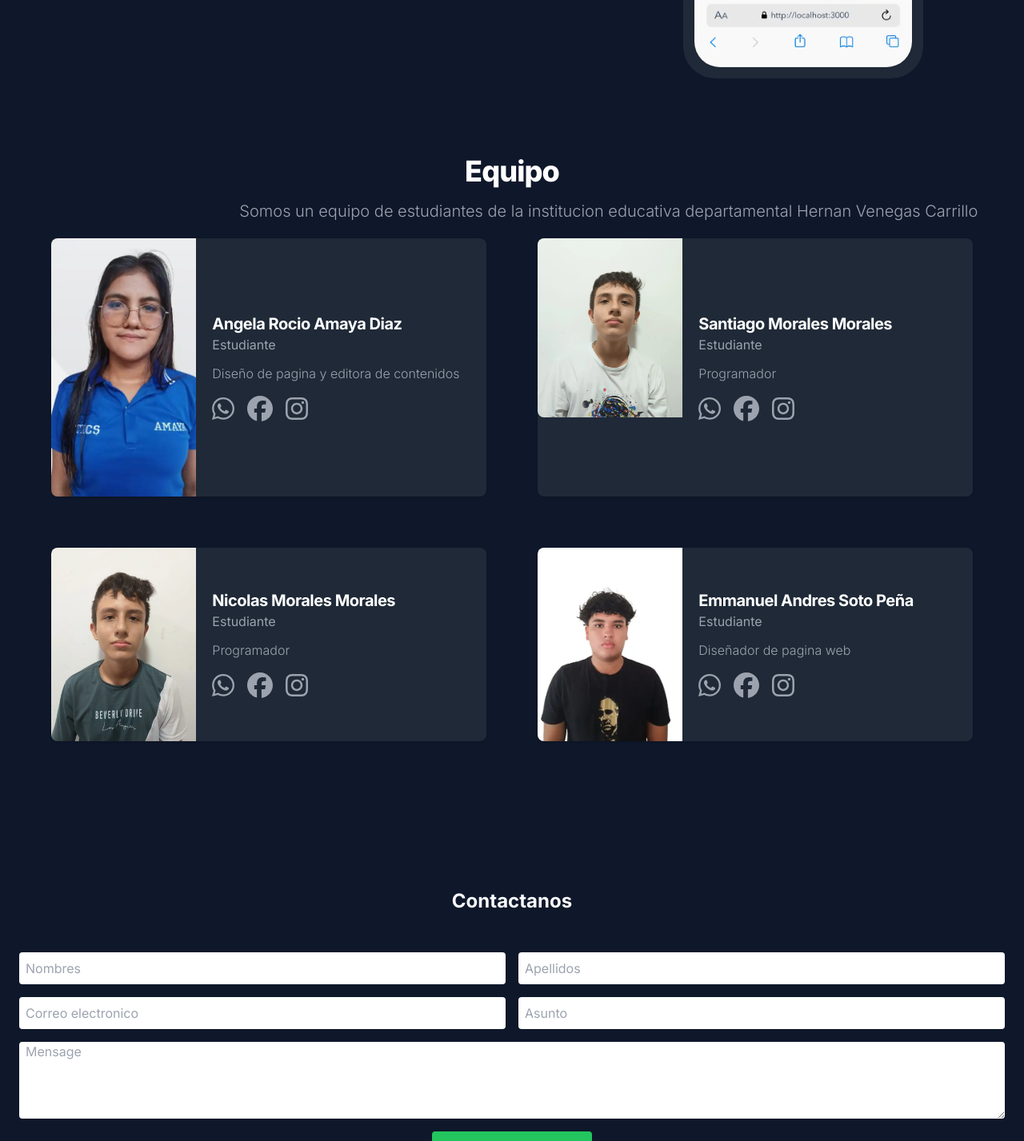
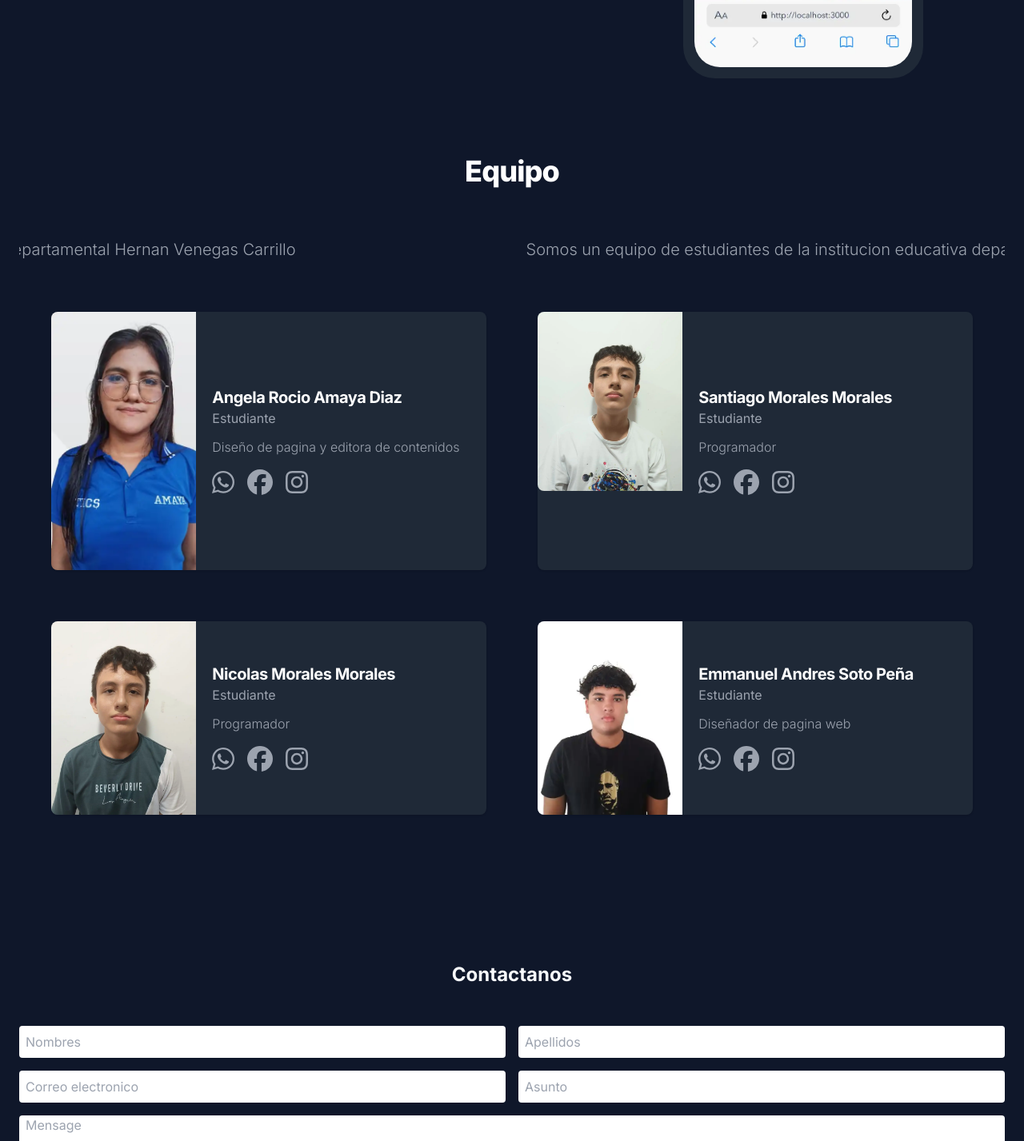
Before and after one commit to edwar/fitoai, a Next.js app: page / in a window 1280 px wide. Shown: the part 582-2009 px from the top of the page at 80% size. Built offline with nearby package versions, Linux system fonts and the light colour scheme.

Commit message:
Slider 2.0

```diff
--- a/package.json
+++ b/package.json
@@ -14,6 +14,7 @@
     "@fortawesome/free-solid-svg-icons": "^6.6.0",
     "@fortawesome/react-fontawesome": "^0.2.2",
     "@types/photoswipe": "^4.1.6",
+    "@types/react-fontawesome": "^1.6.8",
     "ai": "^2.2.35",
     "cloudinary": "^2.1.0",
     "next": "14.2.3",
--- a/src/app/Components/Team.tsx
+++ b/src/app/Components/Team.tsx
@@ -8,7 +8,16 @@ const Team = () => {
         <div className='wrapper py-8 px-4 lg:py-16 lg:px-6'>
             <div className='mx-auto max-w-screen-sm text-center mb-8 lg:mb-16'>
                 <h2 className='mb-4 text-4xl tracking-tight font-extrabold text-white'>Equipo</h2>
-                <p className='font-light lg:mb-16 sm:text-xl text-gray-400 absolute animate-slideRight'>Somos un equipo de estudiantes de la institucion educativa departamental Hernan Venegas Carrillo</p>
+            </div>
+            <div className="flex overflow-hidden space-x-72 group">
+              <div className="flex space-x-72 animate-loop-scroll">
+                <p className='font-light lg:mb-16 sm:text-xl text-gray-400 text-nowrap max-w-none'>Somos un equipo de estudiantes de la institucion educativa departamental Hernan Venegas Carrillo</p>
+                <p className='font-light lg:mb-16 sm:text-xl text-gray-400 text-nowrap max-w-none'>Somos un equipo de estudiantes de la institucion educativa departamental Hernan Venegas Carrillo</p>
+              </div>
+              <div className="flex space-x-72 animate-loop-scroll" aria-hidden="true">
+                <p className='font-light lg:mb-16 sm:text-xl text-gray-400 text-nowrap max-w-none'>Somos un equipo de estudiantes de la institucion educativa departamental Hernan Venegas Carrillo</p>
+                <p className='font-light lg:mb-16 sm:text-xl text-gray-400 text-nowrap max-w-none'>Somos un equipo de estudiantes de la institucion educativa departamental Hernan Venegas Carrillo</p>
+              </div>
             </div>
             <div className='grid px-10 gap-16 mb-6 lg:mb-16 md:grid-cols-2'>
                 <div className='flex flex-col sm:flex-row items-center rounded-lg shadow bg-gray-800 border-gray-700 hover:scale-90 duration-700'>
--- a/src/app/globals.css
+++ b/src/app/globals.css
@@ -41,18 +41,3 @@ body {
 strong {
   color: white;
 }
-/* Esto es nuevo xd si falla esta aca es la animacion del slide del team */
-@keyframes slideRight {
-  0% {
-    transform: translateX(-70%);
-  }
-  100% {
-    transform: translateX(100%);
-  }
-}
-
-.animate-slideRight {
-  display: inline-block; /* Asegura que el elemento se comporte como un bloque en línea para la animación */
-  white-space: nowrap; /* Evita que el texto se divida en varias líneas */
-  animation: slideRight 30s linear infinite; /* Ajusta el tiempo según sea necesario */
-}
--- a/tailwind.config.ts
+++ b/tailwind.config.ts
@@ -15,6 +15,15 @@ const config: Config = {
         "close-menu": "url('/icons/close.svg')",
         "open-menu": "url('/icons/bars.svg')"
       },
+      animation: {
+        'loop-scroll': 'loop-scroll 25s linear infinite',
+      },
+      keyframes: {
+        'loop-scroll': {
+          from: { transform: 'translateX(0)' },
+          to: { transform: 'translateX(-113.5%)' },
+        }
+      }
     },
   },
   plugins: [],
```
Also changed, not shown: 1 other file (tests, documents, lock files or other folders).
